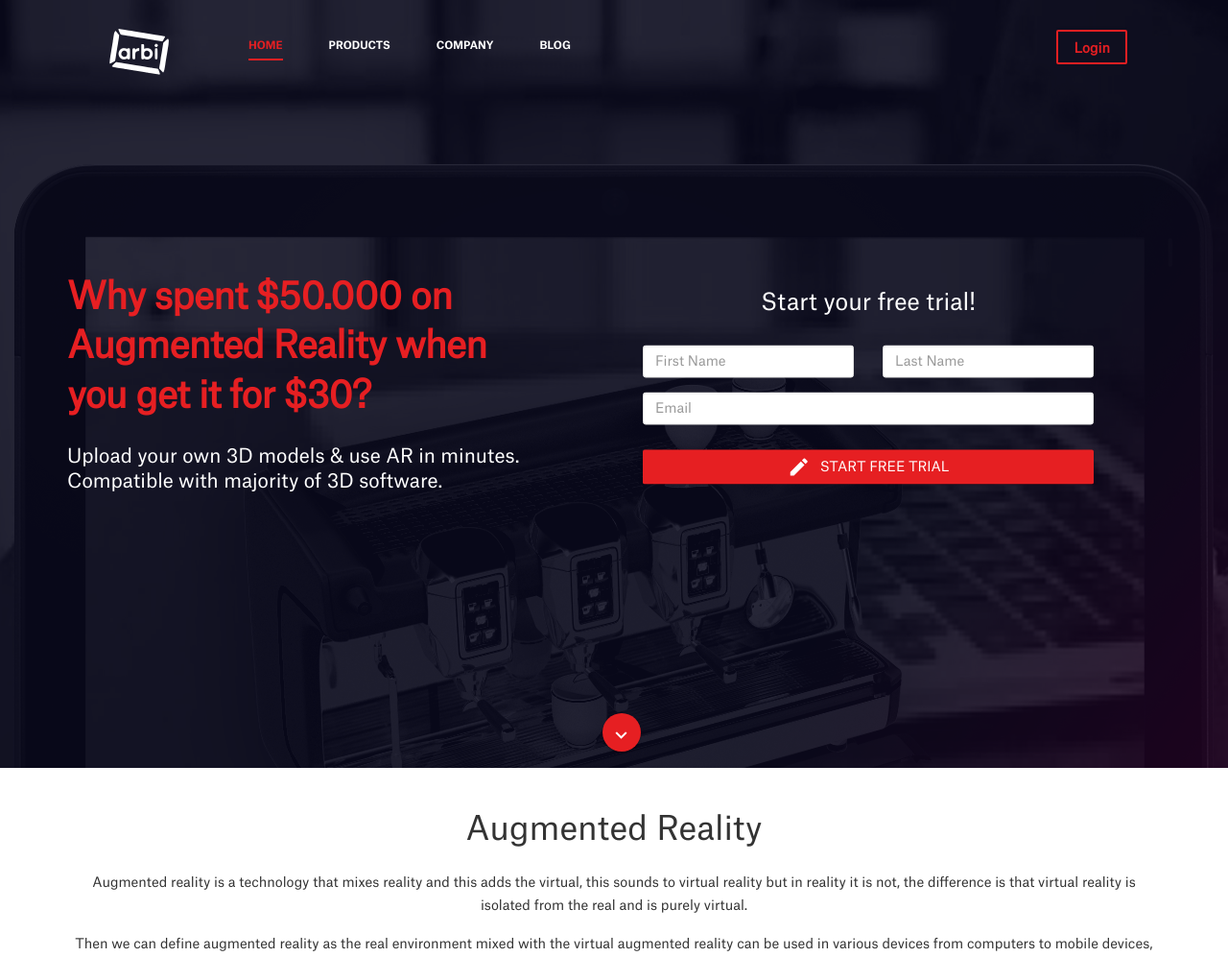
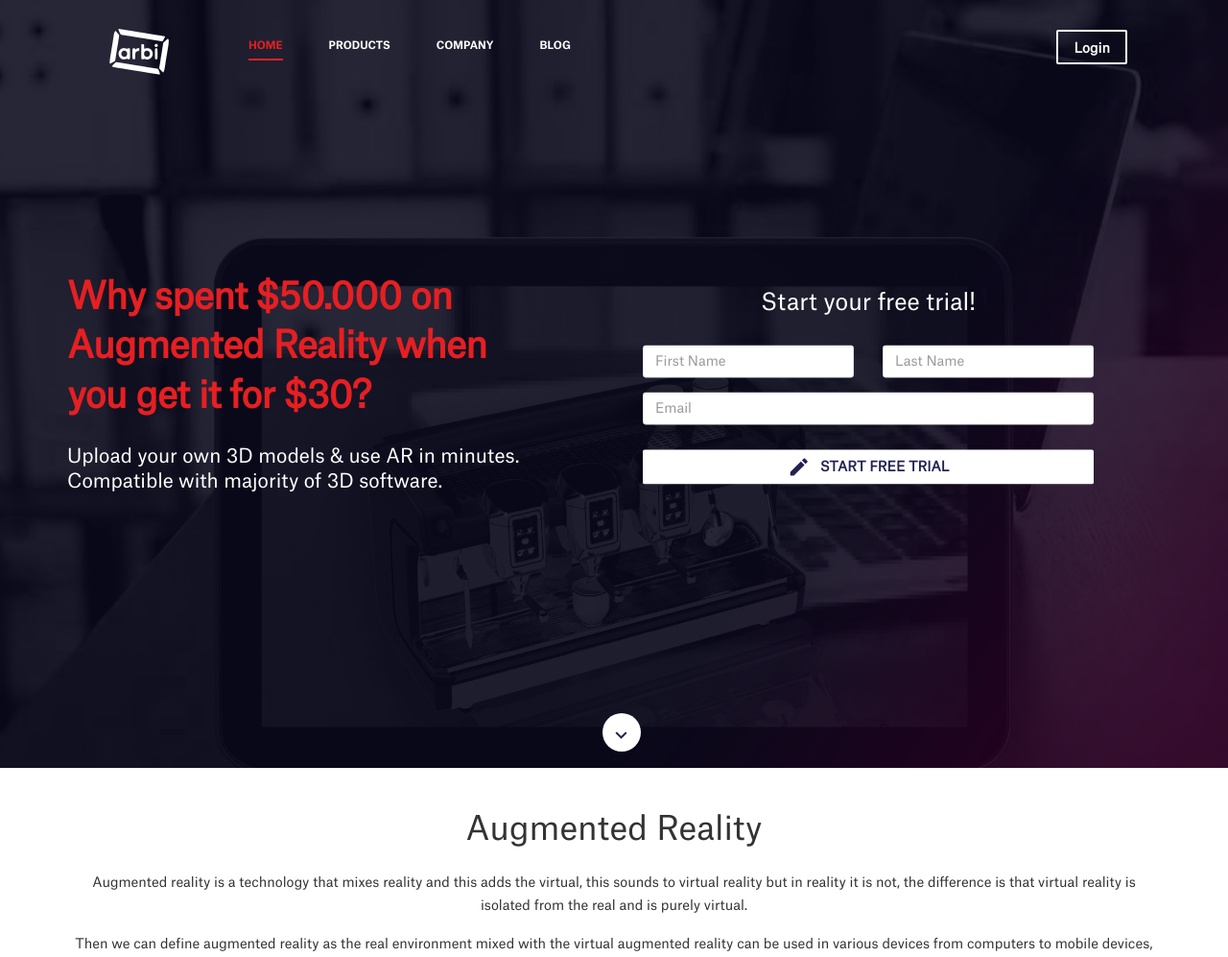
Before and after one commit to fandy/arbio, a PHP site: page / in a window 1280 px wide. Shown: the top 997 px of the page at 96% size. Run offline with PHP 8.4, Linux system fonts and the light colour scheme; some web fonts are replaced.

Commit message:
corregido

```diff
--- a/public/css/arbi.css
+++ b/public/css/arbi.css
@@ -131,7 +131,7 @@ span.icon-logo:before{
 .fondo-responsive{
 	background-repeat: no-repeat;
 	background-position: center;
-	background-size: cover;
+	background-size: cover !important;
 	width: 100%;
 	height: 100%;
 	display:block;
@@ -227,7 +227,10 @@ section video {
 }
 
 .col-md-12.down button{
-	background-color: #e61f22;
+	background-color: #FFFFFF;
+}
+.col-md-12.down button i{
+	color: #212153 !important;
 }
 
 .col-md-12.down button i{
@@ -238,9 +241,10 @@ section video {
 
 .mdl-button.mdl-js-button.mdl-button--raised{
 	margin-top: 11px;
-	background-color: #e61f22;
+	background-color: #FFFFFF;
 	text-transform: capitalize;
-	color: #FFFFFF;
+	color: #212153;
+	font-weight: bold;
 }
 .mdl-button.mdl-js-button.mdl-button--raised.register{
 	width: 100%;
@@ -248,7 +252,7 @@ section video {
 
 .mdl-button.mdl-js-button.mdl-button--raised.register i{
 	vertical-align: middle;
-    color: #FFFFFF;
+    color: #212153;
     margin-right: 10px;
 }
 
@@ -362,9 +366,9 @@ input:focus {
 	}
 
 	.navbar-right button{
-		border: 2px solid #e61f22;
+		border: 2px solid #FFFFFF;
 		background-color: transparent !important;
-		color: #e61f22 !important;
+		color: #FFFFFF !important;
 		-webkit-transition: all 1s ease;
 	    -moz-transition: all 1s ease;
 	    -o-transition: all 1s ease;
@@ -374,7 +378,7 @@ input:focus {
 	}
 
 	.navbarcolor .navbar-collapse .navbar-right button{
-		background-color: #e61f22 !important;
+		background-color: #212153 !important;
 		color: #FFFFFF!important;
 		margin-top: 15px;
 	}
@@ -425,7 +429,7 @@ input:focus {
 	}
 	.navbar-brand{
 	    position: relative;
-    	left: calc(50% - 35px);
+    	left: calc(50% - 22px);
     	padding: 0;
     	overflow-y: hidden;
 	}
```
